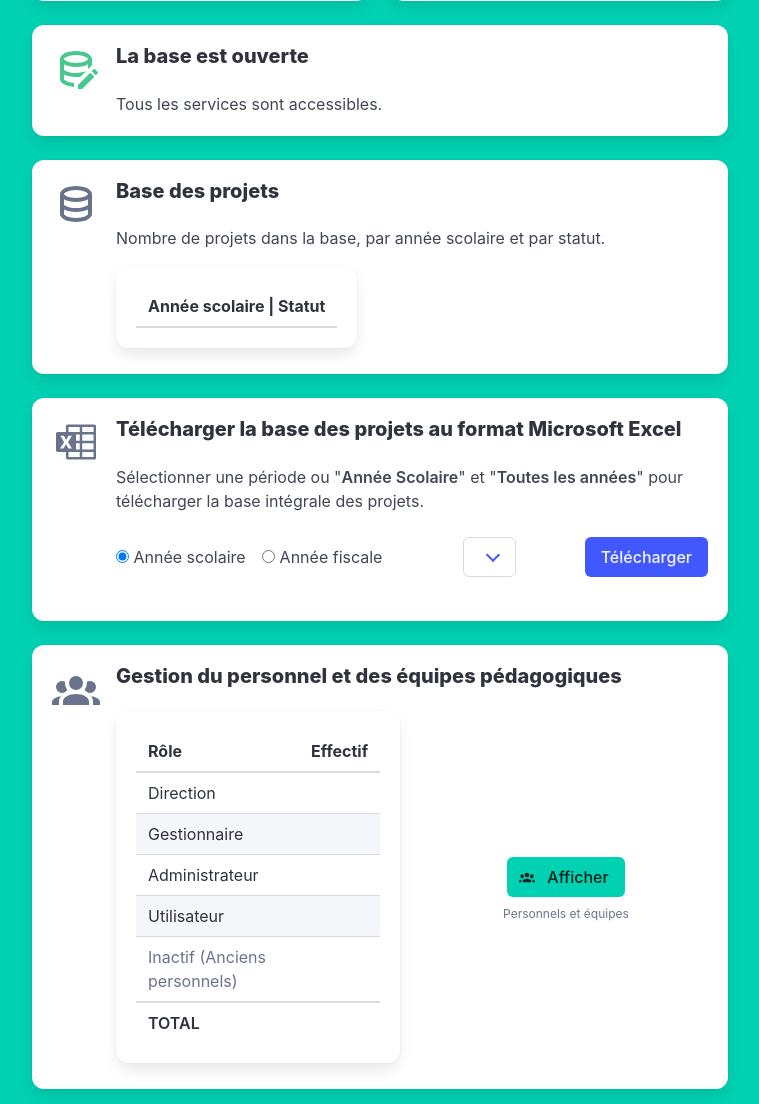
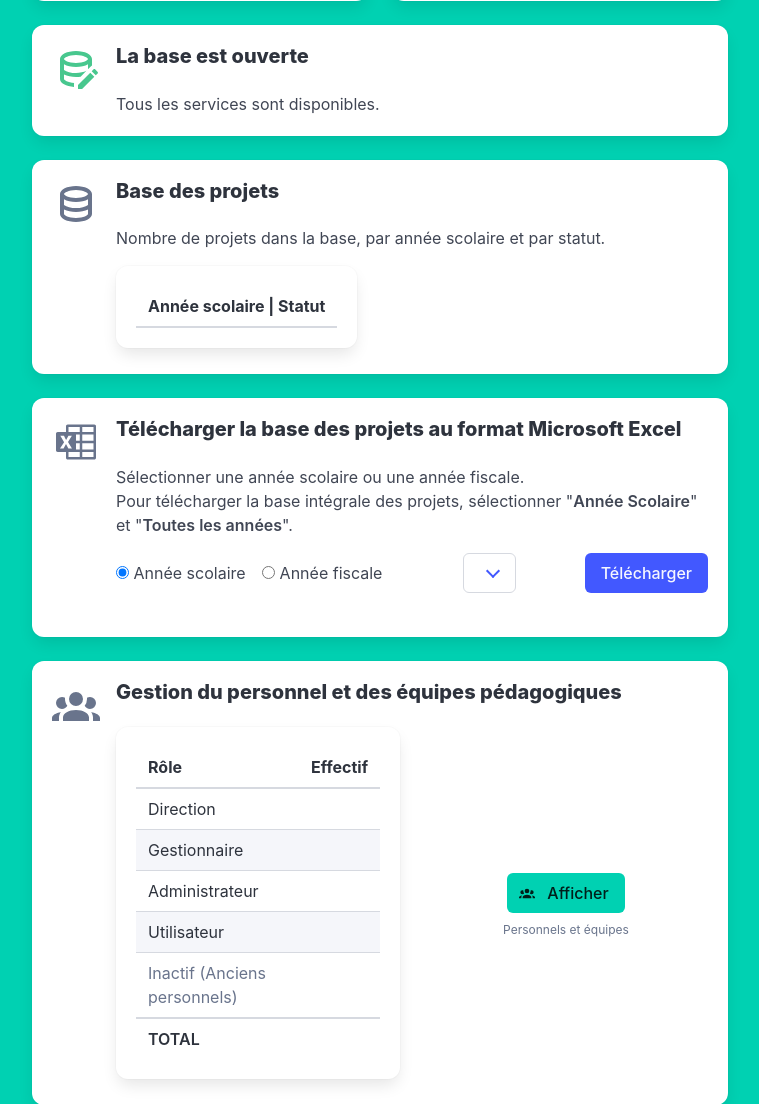
Before and after one commit to nxpat/projets-lfs, a Flask app: template project/templates/dashboard.html in a window 1280 px wide. Shown: the part 299-1403 px from the top of the page, without its empty margins (260-1019 px from the left). Run offline with Flask 3, Linux system fonts and the light colour scheme; the template is opened without the code that fills it: values that come from a table or form of the project are taken from there, others are empty; parts of the project's set-up code (start-up, migrations or seed data) failed here and were passed over; some libraries are stand-ins or nearby versions.

Commit message:
feat(dashboard): update download instructions

```diff
--- a/project/templates/dashboard.html
+++ b/project/templates/dashboard.html
@@ -83,7 +83,7 @@
                                 {% else %}
                                     {# Unlocked message #}
                                     <h2 class="title is-5">La base est ouverte</h2>
-                                    <p>Tous les services sont accessibles.</p>
+                                    <p>Tous les services sont disponibles.</p>
                                 {% endif %}
                                 </div>
                             </div>
@@ -129,7 +129,8 @@
                             <div class="media-content">
                                 <div class="content">
                                     <h2 class="title is-5">Télécharger la base des projets au format Microsoft Excel</h2>
-                                    <p class="pb-2">Sélectionner une période ou "<span class="has-text-weight-semibold">Année Scolaire</span>" et "<span class="has-text-weight-semibold">Toutes les années</span>" pour télécharger la base intégrale des projets.</p>
+                                    <p class="m-0">Sélectionner une année scolaire ou une année fiscale.</p>
+                                    <p>Pour télécharger la base intégrale des projets, sélectionner "<span class="has-text-weight-semibold">Année Scolaire</span>" et "<span class="has-text-weight-semibold">Toutes les années</span>".</p>
                                     <form action="/download" method="POST">
                                         {{ form.csrf_token }}
 
```
